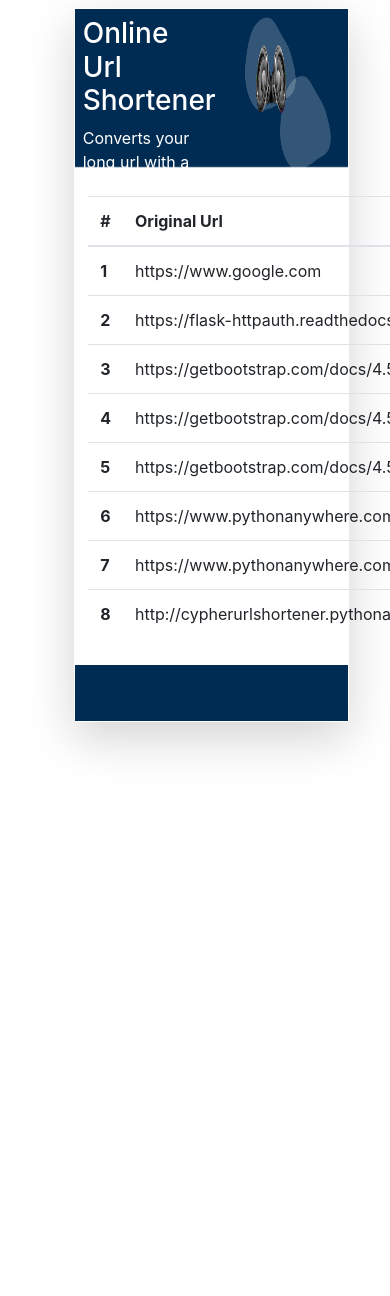
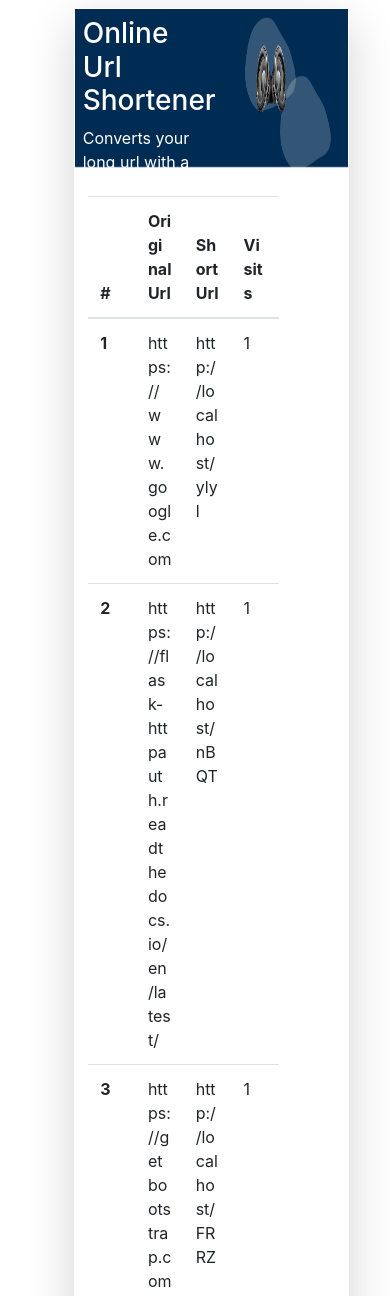
Before and after one commit to Ocolus1/url_shortener, a Flask app: page /stats in a window 390 px wide. Shown: the top 1296 px of the page. Run offline with Flask 2, Linux system fonts and the light colour scheme; data comes from the database, SQL or seed files in the repository; both versions use the stored data as it was after the commit; some libraries are stand-ins or nearby versions.

Commit message:
made it responsive

```diff
--- a/app.py
+++ b/app.py
@@ -1,3 +1,4 @@
+from routes import *
 from flask import Flask
 import os
 from flask_sqlalchemy import SQLAlchemy
--- a/static/main.css
+++ b/static/main.css
@@ -90,3 +90,15 @@ footer a {
     text-decoration: none;
     color: #818181;
 }
+
+@media screen and (max-width: 768px) {
+    .container-fluid {
+        width: 100%;
+        padding: 0;
+        margin: 0;
+    }
+    main {
+        width: 75%;
+        height: 100%;
+    }
+}
--- a/templates/stats.htm
+++ b/templates/stats.htm
@@ -52,6 +52,15 @@
 
         #p_1 {
             width: 60%;
+        }
+
+        table  {
+            width: 100%;
+            table-layout: fixed;
+        }
+
+        td, th {
+            word-wrap: break-word;
         }
 
         .top_div_img {
```
Also changed, not shown: mydb.db.
